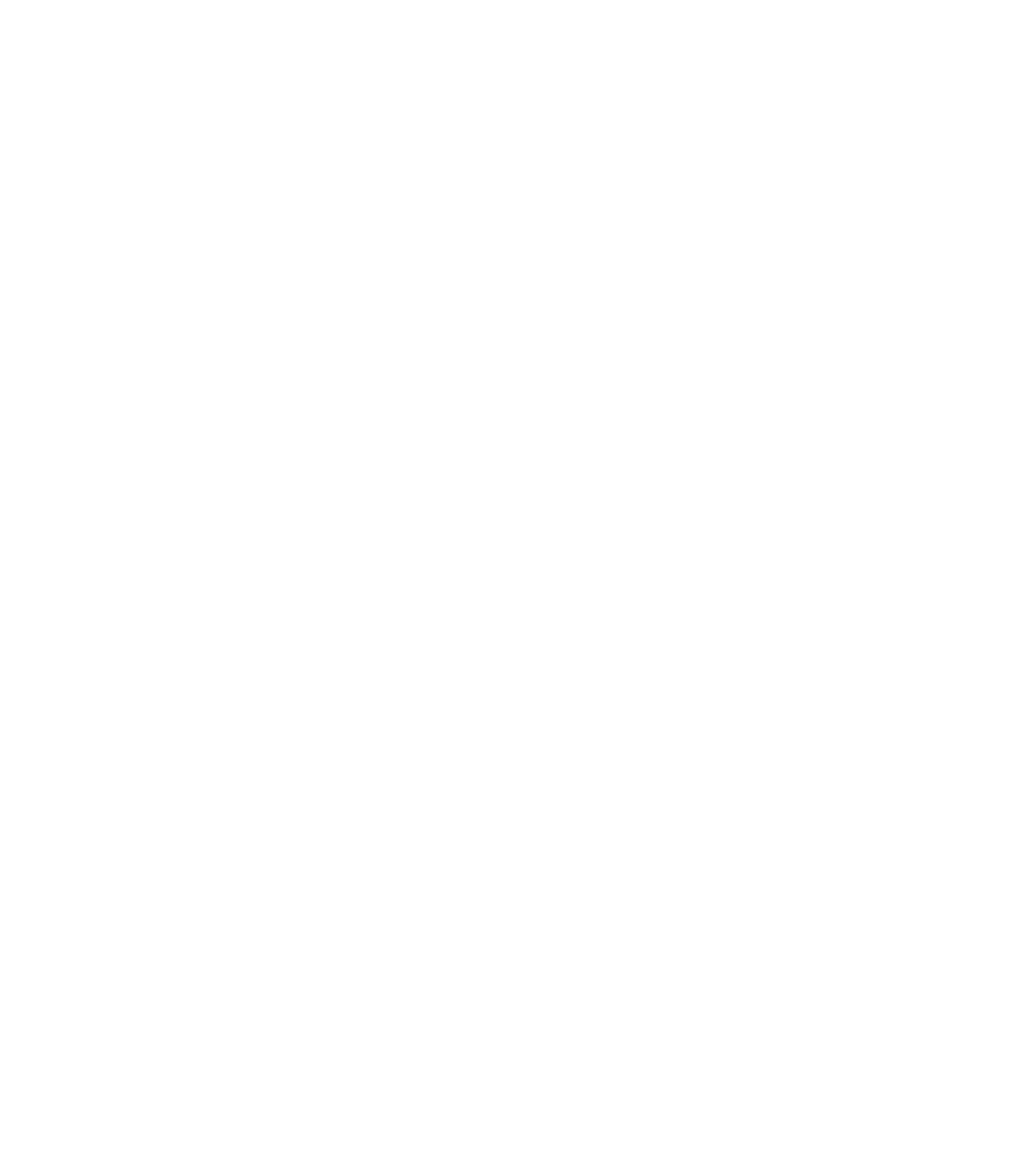
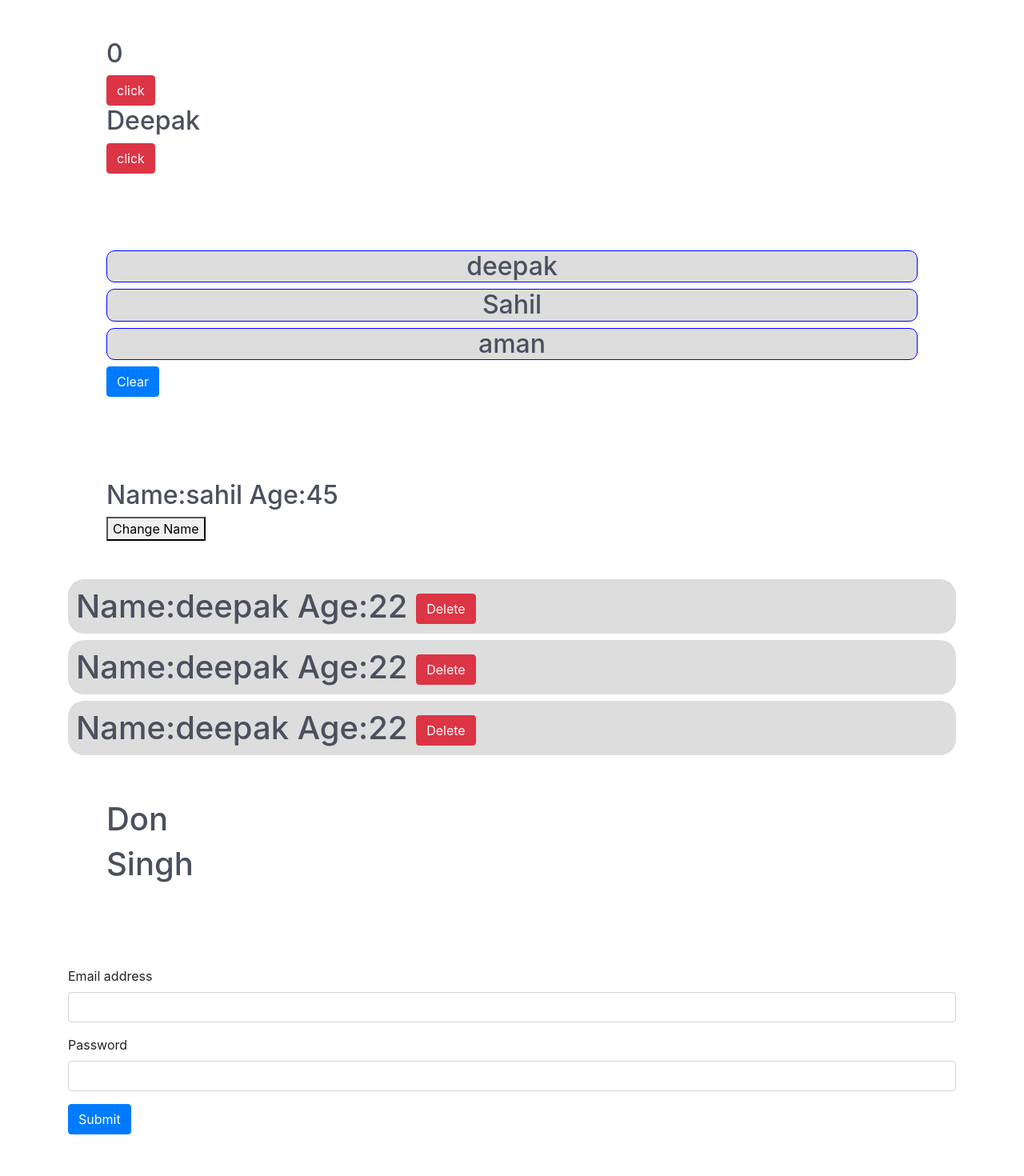
Before and after one commit to deepakultivic/learning, a React (Create React App) app: page /test in a window 1280 px wide. Shown: the top 1470 px of the page at 80% size. Before the commit the page ends 800 px from the top, so only its background shows below. Built offline with nearby package versions, Linux system fonts and the light colour scheme.

Commit message:
useEffect

```diff
--- a/src/App.js
+++ b/src/App.js
@@ -13,6 +13,7 @@ import {Create} from './curdApp/Create';
 import {Update} from './curdApp/Update';
 import {Read} from './curdApp/Read';
 import Login from './curdApp/Login';
+import Test from './pages/Test';
 
 const App = () => {
   return (
@@ -24,6 +25,7 @@ const App = () => {
         <Route path="/read" exact component={Read} />
         <Route path="/update" exact component={Update} />
         <Route path="/login" exact component={Login} />
+        <Route path="/test" exact component={Test} />
       </Switch>
     </BrowserRouter>
   );
--- /dev/null
+++ b/src/components/useEffect/useEffect2.js
@@ -0,0 +1,26 @@
+import React,{useState, useEffect} from 'react'
+
+const useEffect2 = () => {
+    const [windowsize, setWindowsize] = useState(window.screen.width)
+    const actualwidth =()=>{
+        setWindowsize(window.innerWidth)
+        console.log()
+    }
+    useEffect(() => {
+            // setWindowsize(window.innerWidth);
+            window.addEventListener("resize", actualwidth);
+            return(
+                window.removeEventListener("resize",actualwidth)
+            )
+    })
+    return (
+        <div>
+            <div className="p-5 text-center">
+                    <p>the actual size of the window is</p>
+                    <h2>{windowsize}</h2>
+            </div>
+        </div>
+    )
+}
+
+export default useEffect2
--- /dev/null
+++ b/src/components/useEffect/useEffefect1.js
@@ -0,0 +1,24 @@
+import React,{useState,useEffect} from 'react'
+
+const UseEffefect1 = () => {
+    const [count, setCount] = useState(0)
+    useEffect(() => {
+        if(count >=1)
+   {
+    document.title =`Chat (${count})`;
+   }
+   else{
+    document.title =`Chat`;
+   }
+    })
+    return (
+        <div>
+                <div className="p-5 btn-bg text-center">
+                    <h2>{count}</h2>
+                    <button onClick={()=>setCount(count+1)} className="btn btn-success">CLick me</button>
+                </div>
+        </div>
+    )
+}
+
+export default UseEffefect1
--- a/src/curdApp/Create.js
+++ b/src/curdApp/Create.js
@@ -30,7 +30,7 @@ export const Create = () => {
        setSubmitted(false);
        if (handleValidate(inputs)){
            setLoading(false);
-           localStorage.setItem("inputs", JSON.stringify(inputs))
+           localStorage.setItem("inputs", JSON.stringify(inputs));
            SetInput ({ firstName:"", lastName:"", email:"",age:"", gender:"", state:"",city:""});
 
 
--- a/src/curdApp/Read.js
+++ b/src/curdApp/Read.js
@@ -3,20 +3,6 @@ import Header from '../components/Header';
 import {Footer} from '../components/Footer';
 import {Create} from '../curdApp/Create';
 export const Read = () => {
-
-const [value, setvalue] = useState(
-  {
-
-  }
-)
-  let initValue;
-  if(localStorage.getItem("inputs") ===null ){
-      initValue = [];
-  }
-  else{
-      initValue = JSON.parse(localStorage.getItem("inputs"));
-      console.log(localStorage);
-  }
 
 
     return (
@@ -42,13 +28,13 @@ const [value, setvalue] = useState(
     <tr>
 
       <th scope="row">1</th>
-      <td>{value.firstName}</td>
-      <td>{value.lastName}</td>
-      <td>{value.email}</td>
-      <td>{value.age}</td>
-      <td>{value.gender}</td>
-      <td>{value.state}</td>
-      <td>{value.city}</td>
+      <td>firstName</td>
+      <td>lastName</td>
+      <td>email</td>
+      <td>age</td>
+      <td>gender</td>
+      <td>state</td>
+      <td>city</td>
     </tr>
 
   </tbody>
--- /dev/null
+++ b/src/pages/Test.js
@@ -0,0 +1,101 @@
+import React, { useState } from "react";
+import Todo from "../reacthooks/Todo";
+import Shortcircuit from "../reacthooks/shortcircuit";
+import Basicform from "../reacthooks/basicform";
+import UseEffefect1 from "../components/useEffect/useEffefect1";
+import UseEffect2 from "../components/useEffect/useEffect2";
+function Test() {
+  const [count, setCount] = useState(0);
+  const [myName, setmyName] = useState("Deepak");
+  const onChange = () => {
+    setCount(count + 1);
+  };
+  const onToggle = () => {
+    let val = myName;
+    //   if(val==='Deepak'){
+    //       setmyName('Depak chauhan')
+    //   }
+    //   else{
+    //       setmyName('Deepak')
+    //   }
+    val === "Deepak" ? setmyName("Deepak chauhan") : setmyName("Deepak");
+  };
+  const bioData = [
+    {
+      id: 0,
+      name: "deepak",
+      age: 27,
+    },
+    {
+      id: 1,
+      name: "Sahil",
+      age: 27,
+    },
+    {
+      id: 2,
+      name: "aman",
+      age: 27,
+    },
+  ];
+  const [data, setData] = useState(bioData);
+  const cleararray = () => {
+    setData([]);
+  };
+  // speread operator
+  const [myObject, setmyObject] = useState({
+    name: "sahil",
+    age: 45,
+  });
+  const changeName = () => {
+    setmyObject({ ...myObject, name: "rinku" });
+  };
+  return (
+    <div className="container">
+      <div className="outer p-5">
+        <h2>{count}</h2>
+        <button onClick={onChange} className="btn btn-danger">
+          click
+        </button>
+        <h2>{myName}</h2>
+        <button onClick={onToggle} className="btn btn-danger">
+          click
+        </button>
+      </div>
+      <div className="p-5">
+        {data.map((items, index) => {
+          return (
+            <div key={index}>
+              <h2
+                style={{
+                  borderRadius: "10px",
+                  background: "#DDD",
+                  border: "1px solid blue",
+                  textAlign: "center",
+                }}
+              >
+                {items.name}
+              </h2>
+            </div>
+          );
+        })}
+        <button className="btn btn-primary" onClick={cleararray}>
+          Clear
+        </button>
+        <h2></h2>
+      </div>
+      <div className="p-5">
+        <h2>
+          Name:{myObject.name} Age:{myObject.age}{" "}
+        </h2>
+        <button onClick={changeName}>Change Name</button>
+      </div>
+      <Todo />
+      <Shortcircuit />
+      <Basicform/>
+      <UseEffefect1/>
+      <UseEffect2/>
+    </div>
+  );
+}
+
+export default Test;
--- /dev/null
+++ b/src/reacthooks/Todo.js
@@ -0,0 +1,56 @@
+import React, { useState } from "react";
+
+const Todo = () => {
+  const [mydata, setMydata] = useState(tododata);
+  const delItems = (id) => {
+    const newtodo = mydata.filter((items) => {
+      return items.id !== id;
+    });
+    setMydata(newtodo);
+  };
+  return (
+    <div className="demo">
+      {mydata.map((items) => {
+        return (
+         <div key={items.id}>
+              <h1
+            style={{
+              background: "#ddd",
+              padding: "10px",
+              borderRadius: "20px",
+            }}
+          >
+            Name:{items.name} Age:{items.age}{" "}
+            <button
+              onClick={() => delItems(items.id)}
+              className="btn btn-danger"
+            >
+              Delete
+            </button>
+          </h1>
+         </div>
+
+        );
+      })}
+
+    </div>
+  );
+};
+const tododata = [
+  {
+    id: 0,
+    name: "deepak",
+    age: 22,
+  },
+  {
+    id: 2,
+    name: "deepak",
+    age: 22,
+  },
+  {
+    id: 3,
+    name: "deepak",
+    age: 22,
+  },
+];
+export default Todo;
--- /dev/null
+++ b/src/reacthooks/basicform.js
@@ -0,0 +1,41 @@
+import React, { useState } from 'react'
+
+const Basicform = () => {
+    const [email, setEmail] = useState("");
+const [password, setPassword] = useState("");
+const [allentry, setAllentry] = useState("")
+// const newValue =(e) =>{
+//     setEmail(e.target.value);
+//     setPassword(e.target.value);
+
+// }
+const submitForm =(event)=>{
+    event.preventDefault();
+   if(email && password){
+    const newEntry= {email:email,password:password}
+    setAllentry([...allentry,newEntry]);
+    console.log(newEntry)
+    setEmail("");
+    setPassword("");
+   }
+}
+    return (
+        <div>
+            <form className="py-5" onSubmit={submitForm}>
+                <div className="form-group">
+                    <label htmlFor="exampleInputEmail1">Email address</label>
+                    <input type="email" className="form-control" value={email} onChange={(e)=>{setEmail(e.target.value)}} id="exampleInputEmail1"  />
+
+                </div>
+                <div className="form-group">
+                    <label htmlFor="exampleInputPassword1">Password</label>
+                    <input type="password" className="form-control" value={password} onChange={(e)=>{setPassword(e.target.value)}} id="exampleInputPassword1" />
+                </div>
+
+                <button type="submit" className="btn btn-primary">Submit</button>
+            </form>
+        </div>
+    )
+}
+
+export default Basicform
--- /dev/null
+++ b/src/reacthooks/shortcircuit.js
@@ -0,0 +1,16 @@
+import React,{useState} from 'react'
+
+
+const Shortcircuit = () => {
+    const [demo, setDemo] = useState("Don");
+    return (
+        <div>
+          <div className="p-5">
+                <h1>{demo || "Chauhan"}</h1>
+                <h1>{demo && "Singh"}</h1>
+          </div>
+        </div>
+    )
+}
+
+export default Shortcircuit
```
